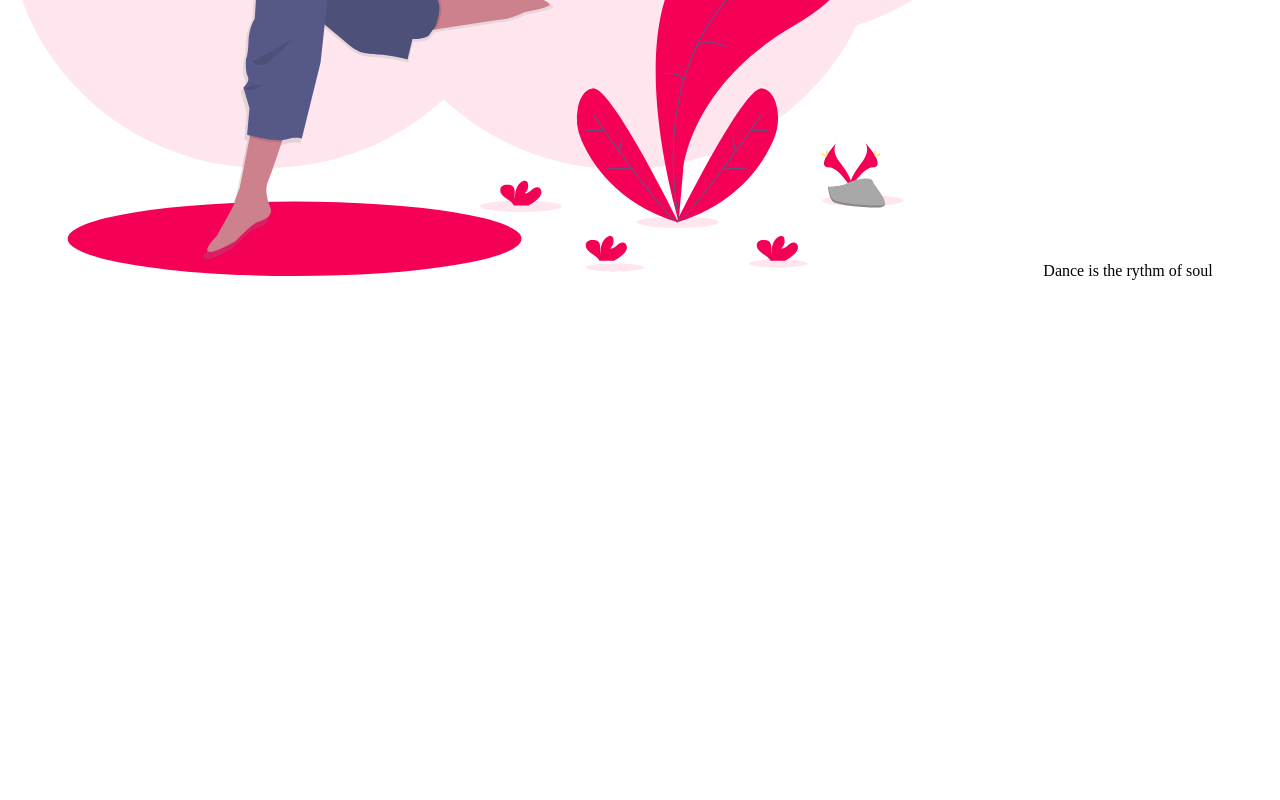
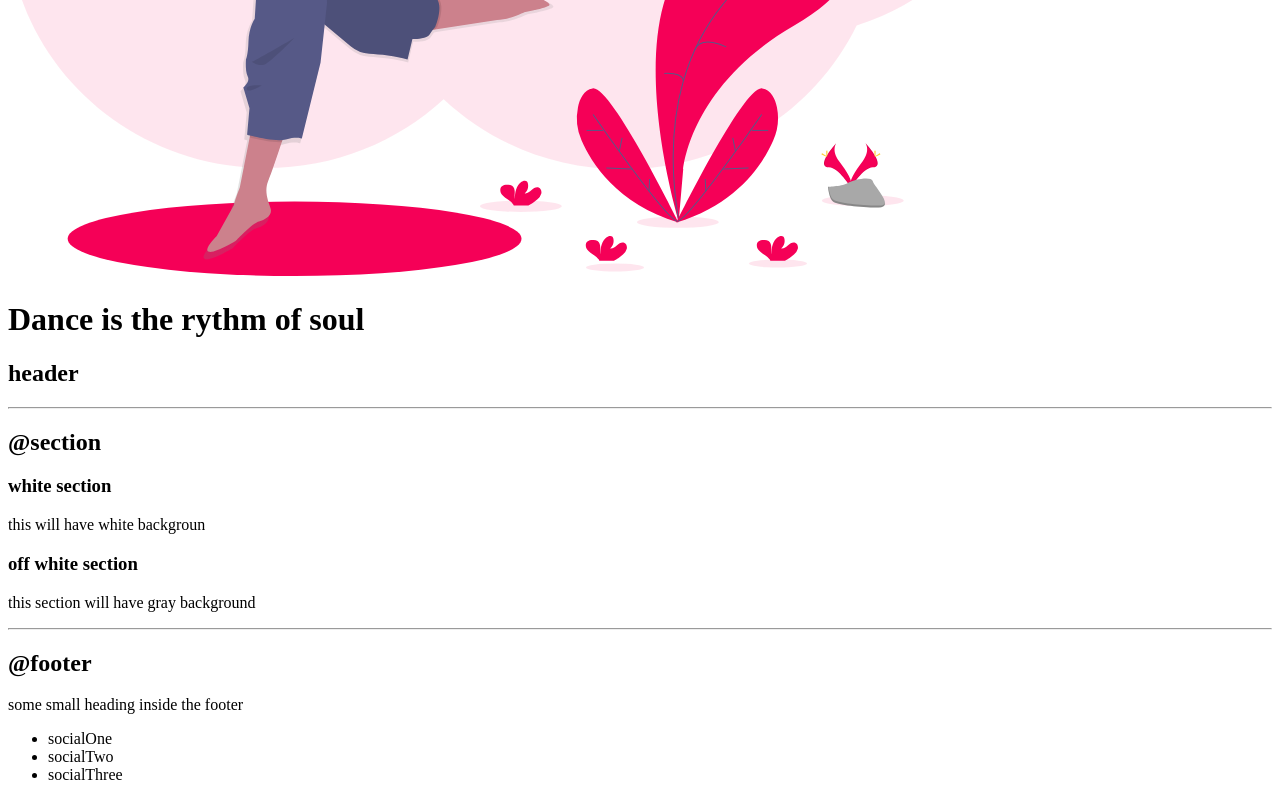
Before and after one commit to AkalyaKS/learn-component-library1, a plain HTML site: page index.html in a window 1280 px wide. Shown: the part 2282-3082 px from the top of the page. Before the commit the page ends 2570 px from the top, so only its background shows below. Drawn offline with Linux system fonts and the light colour scheme.

Commit message:
added footer,section

```diff
--- a/index.html
+++ b/index.html
@@ -71,9 +71,30 @@ learning to use HTML and CSS
     <h2> header</h2>
     <@header>
     <h1>heading inside hero</h1>
-    <img src= "images/workout.svg"/>
-    <img src= ""
+    <img src="images/workout.svg"/>
     <h1> Dance is the rythm of soul</h1>
     <header> </header>
+    <h2> header</h2>
+    <hr>
+  <h2>@section</h2>
+  <section>
+      <h3>white section</h3>
+      <p> this will have white backgroun</p>
+  </section>
+  <section>
+  <h3>off white section</h3>
+  <p>this section will have gray background</p>
+</section>
+<hr>
+<h2>@footer</h2>
+<footer>
+    <div> some small heading inside the footer</div>
+    <ul>
+        <li>socialOne</li>
+        <li>socialTwo</li>
+        <li>socialThree</li>
+    </ul>
+</footer>
+
 </body>
 </html>
```
